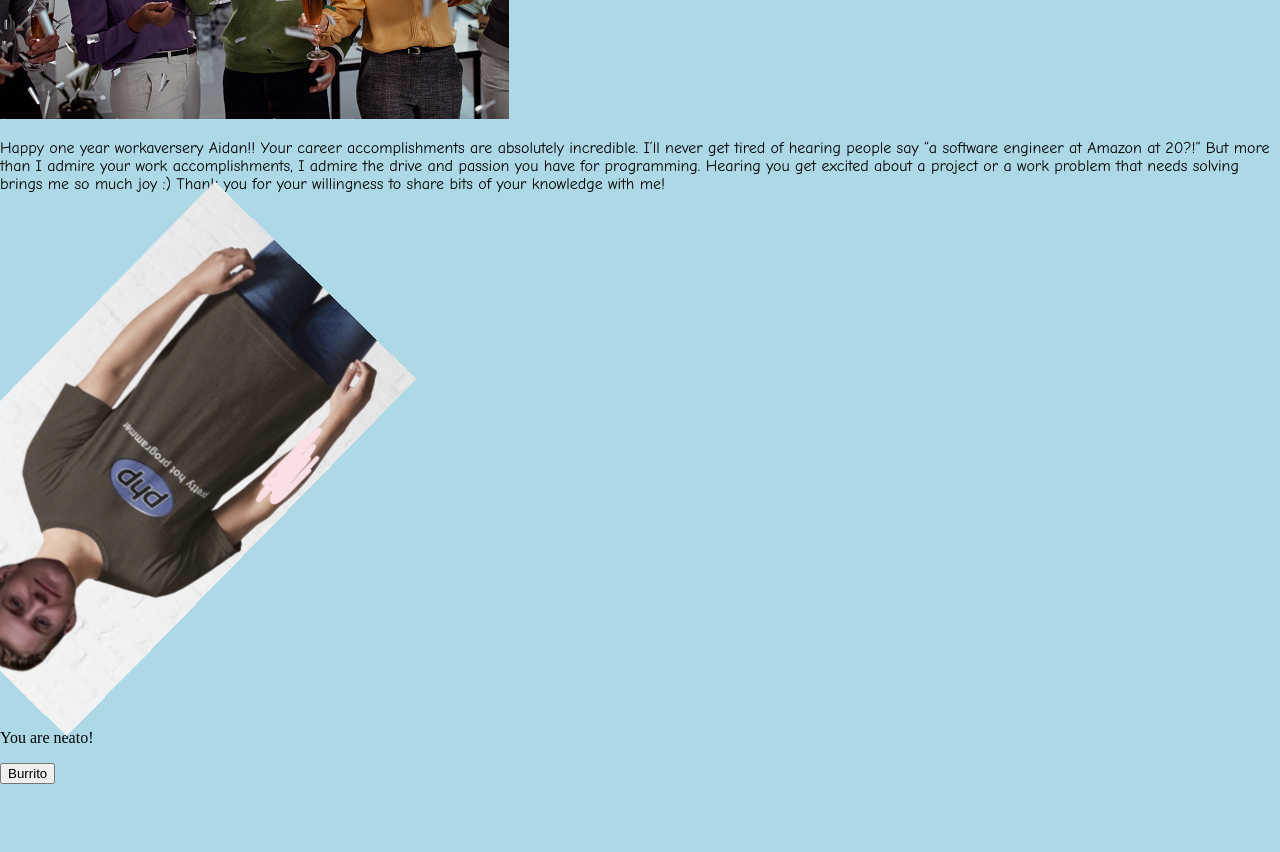
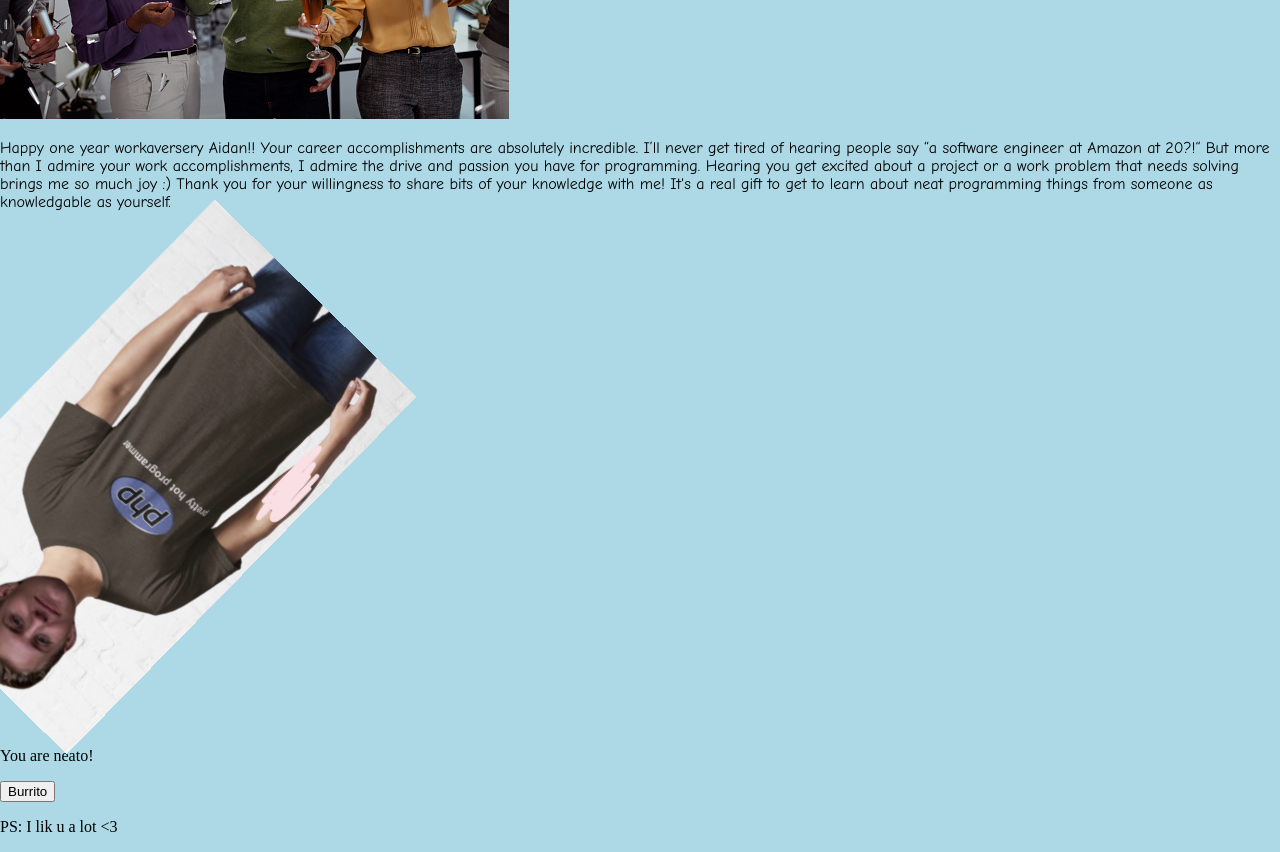
Before and after one commit to jjadeb/jjadeb.github.io, a plain HTML site: page index.html in a window 1280 px wide. Shown: the part 300-1152 px from the top of the page. Before the commit the page ends 1084 px from the top, so only its background shows below. Drawn offline with Linux system fonts and the light colour scheme.

Commit message:
Update index.html

```diff
--- a/index.html
+++ b/index.html
@@ -16,7 +16,7 @@
 		</section>
 		<section id='congratulation-message'>
 			<div class='section-inner'>
-				<p class='p1'>Happy one year workaversery Aidan!! Your career accomplishments are absolutely incredible. I’ll never get tired of hearing people say “a software engineer at Amazon at 20?!“ But more than I admire your work accomplishments, I admire the drive and passion you have for programming. Hearing you get excited about a project or a work problem that needs solving brings me so much joy :) Thank you for your willingness to share bits of your knowledge with me!</p>
+				<p class='p1'>Happy one year workaversery Aidan!! Your career accomplishments are absolutely incredible. I’ll never get tired of hearing people say “a software engineer at Amazon at 20?!“ But more than I admire your work accomplishments, I admire the drive and passion you have for programming. Hearing you get excited about a project or a work problem that needs solving brings me so much joy :) Thank you for your willingness to share bits of your knowledge with me! It's a real gift to get to learn about neat programming things from someone as knowledgable as yourself.</p>
 			</div>
 		</section>
 		<section class="work-party-images">
@@ -44,6 +44,7 @@
           				}
       				});
    			</script>
+			<p>PS: I lik u a lot <3</p>
 		</section>
 	</main>
 
```
